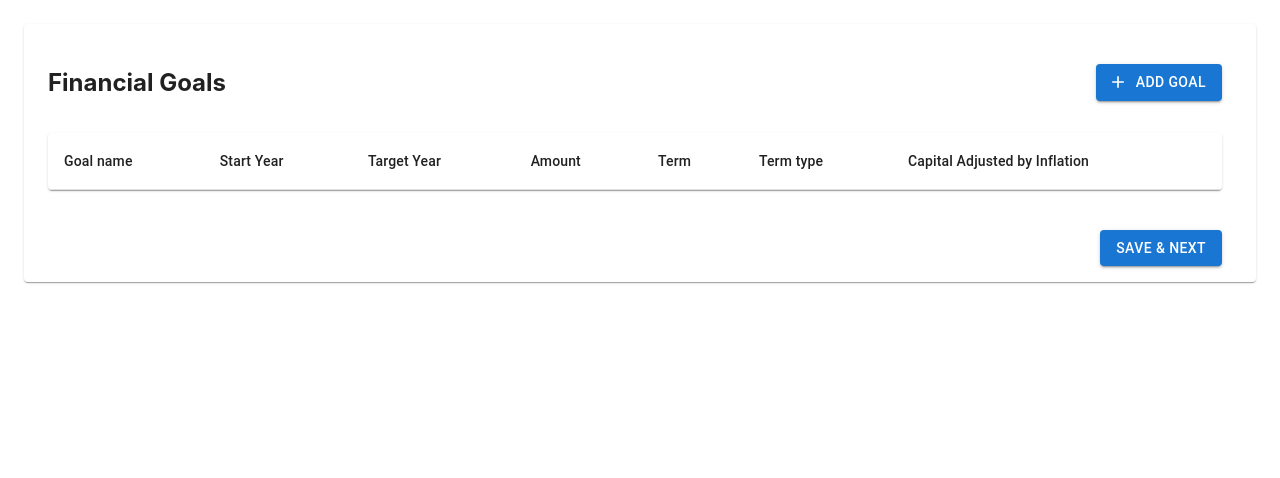
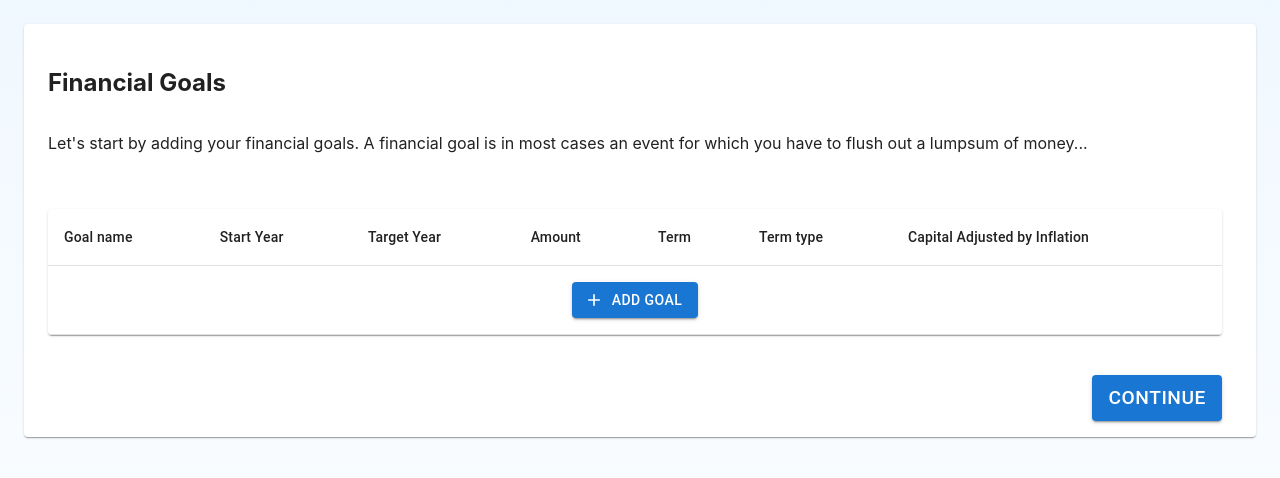
Before and after one commit to goal-based-financial-planner/goal-based-financial-planner, a React (Create React App) app: page / in a window 1280 px wide. Shown: the top 478 px of the page. Built offline with nearby package versions, Linux system fonts and the light colour scheme.

Commit message:
feat: update styles

```diff
--- a/src/components/common/EditableTable/index.tsx
+++ b/src/components/common/EditableTable/index.tsx
@@ -18,7 +18,7 @@ export interface EditableTableColumnConfig {
 }
 
 export interface EditableTableRef {
-  getData: () => AssetRow[] | null;
+  getData: () => AssetRow[];
 }
 
 interface EditableTableProps {
--- a/src/components/containers/FinancialGoals/FinancialGoalsTable/index.tsx
+++ b/src/components/containers/FinancialGoals/FinancialGoalsTable/index.tsx
@@ -1,4 +1,4 @@
-import React from 'react';
+import React, { ReactNode } from 'react';
 import {
   Table,
   TableBody,
@@ -12,9 +12,13 @@ import { FinancialGoal } from '../../../../domain/FinancialGoals';
 
 interface FinancialGoalsTableProps {
   goals: FinancialGoal[];
+  addGoalButton: ReactNode;
 }
 
-const FinancialGoalsTable: React.FC<FinancialGoalsTableProps> = ({ goals }) => {
+const FinancialGoalsTable: React.FC<FinancialGoalsTableProps> = ({
+  goals,
+  addGoalButton,
+}) => {
   return (
     <TableContainer component={Paper}>
       <Table>
@@ -30,7 +34,8 @@ const FinancialGoalsTable: React.FC<FinancialGoalsTableProps> = ({ goals }) => {
           </TableRow>
         </TableHead>
         <TableBody>
-          {goals.map((goal, index) => (
+          {goals && goals.length > 0 ? (
+            goals.map((goal, index) => (
               <TableRow key={index}>
                 <TableCell>{goal.goalName}</TableCell>
                 <TableCell>{goal.startYear}</TableCell>
@@ -38,8 +43,16 @@ const FinancialGoalsTable: React.FC<FinancialGoalsTableProps> = ({ goals }) => {
                 <TableCell>{goal.targetAmount}</TableCell>
                 <TableCell>{goal.getTerm()}</TableCell>
                 <TableCell>{goal.getTermType()}</TableCell>
+                <TableCell>{goal.getTargetAmount()}</TableCell>
               </TableRow>
-          ))}
+            ))
+          ) : (
+            <TableRow>
+              <TableCell colSpan={7} style={{ textAlign: 'center' }}>
+                {addGoalButton}
+              </TableCell>
+            </TableRow>
+          )}
         </TableBody>
       </Table>
     </TableContainer>
--- a/src/components/containers/FinancialGoals/index.tsx
+++ b/src/components/containers/FinancialGoals/index.tsx
@@ -21,6 +21,18 @@ const FinancialGoals: React.FC<FinancialGoalsProps> = ({
     setShowAddGoalsModal(false);
   };
 
+  const getAddGoalButton = () => {
+    return (
+      <CustomButton
+        text="Add Goal"
+        startIcon={<AddIcon />}
+        onClick={() => {
+          setShowAddGoalsModal(true);
+        }}
+      />
+    );
+  };
+
   return (
     <>
       <Grid container spacing={2}>
@@ -35,18 +47,22 @@ const FinancialGoals: React.FC<FinancialGoalsProps> = ({
             alignItems: 'center',
           }}
         >
+          {plannerData.financialGoals.length > 0 ? (
+            <Box>{getAddGoalButton()}</Box>
+          ) : null}
+        </Grid>
+        <Grid xs={12}>
           <Box>
-            <CustomButton
-              text="Add Goal"
-              startIcon={<AddIcon />}
-              onClick={() => {
-                setShowAddGoalsModal(true);
-              }}
-            />
+            Let's start by adding your financial goals. A financial goal is in
+            most cases an event for which you have to flush out a lumpsum of
+            money...
           </Box>
         </Grid>
-        <Grid xs={12} sx={{ mb: 5 }}>
-          <FinancialGoalsTable goals={plannerData.financialGoals} />
+        <Grid xs={12} sx={{ mb: 5, mt: 5 }}>
+          <FinancialGoalsTable
+            goals={plannerData.financialGoals}
+            addGoalButton={getAddGoalButton()}
+          />
         </Grid>
       </Grid>
 
--- a/src/components/containers/InvestmentsBreakdown/LongTermGoalsSplit/index.tsx
+++ b/src/components/containers/InvestmentsBreakdown/LongTermGoalsSplit/index.tsx
@@ -1,182 +1,3 @@
-// // import { DataGrid, GridColDef, GridRowsProp } from '@mui/x-data-grid';
-
-// // const BasicEditingGrid = () => {
-// //   return (
-// //     <div style={{ height: 400, width: '30%' }}>
-// //       <DataGrid
-// //         rows={rows}
-// //         columns={columns}
-// //         hideFooterPagination
-// //         rowSelection={false}
-// //       />
-// //     </div>
-// //   );
-// // };
-
-// // const columns: GridColDef[] = [
-// //   { field: 'assetType', headerName: 'Asset Type', width: 180, editable: true },
-// //   {
-// //     field: 'percentage',
-// //     headerName: 'Percentage',
-// //     type: 'number',
-// //     editable: true,
-// //   },
-// // ];
-
-// // const rows: GridRowsProp = [
-// //   {
-// //     id: 1,
-// //     assetType: 'fghjk',
-// //     percentage: 25,
-// //   },
-// //   {
-// //     id: 2,
-// //     assetType: 'trfyguhjk',
-// //     percentage: 36,
-// //   },
-// //   {
-// //     id: 3,
-// //     assetType: 'rtfyguhil',
-// //     percentage: 19,
-// //   },
-// //   {
-// //     id: 4,
-// //     assetType: 'ytui',
-// //     percentage: 28,
-// //   },
-// //   {
-// //     id: 5,
-// //     assetType: 'ytui',
-// //     percentage: 23,
-// //   },
-// // ];
-// // export default BasicEditingGrid;
-
-// import * as React from 'react';
-// import Box from '@mui/material/Box';
-// import Button from '@mui/material/Button';
-// import AddIcon from '@mui/icons-material/Add';
-
-// import {
-//   GridRowsProp,
-//   DataGrid,
-//   GridColDef,
-//   GridToolbarContainer,
-//   GridEventListener,
-//   GridRowEditStopReasons,
-// } from '@mui/x-data-grid';
-
-// const initialRows: GridRowsProp = [
-//   {
-//     id: 1,
-//     assetType: 'fghjk',
-//     percentage: 25,
-//   },
-//   {
-//     id: 2,
-//     assetType: 'trfyguhjk',
-//     percentage: 36,
-//   },
-//   {
-//     id: 3,
-//     assetType: 'rtfyguhil',
-//     percentage: 19,
-//   },
-//   {
-//     id: 4,
-//     assetType: 'ytui',
-//     percentage: 28,
-//   },
-//   {
-//     id: 5,
-//     assetType: 'ytui',
-//     percentage: 23,
-//   },
-// ];
-
-// interface EditToolbarProps {
-//   setRows: (newRows: (oldRows: GridRowsProp) => GridRowsProp) => void;
-// }
-
-// const EditToolbar = (props: EditToolbarProps) => {
-//   const { setRows } = props;
-
-//   const handleClick = () => {
-//     const id = 10;
-//     setRows((oldRows) => [
-//       ...oldRows,
-//       { id, assetType: '', percentage: '', isNew: true },
-//     ]);
-//   };
-
-//   return (
-//     <GridToolbarContainer>
-//       <Button color="primary" startIcon={<AddIcon />} onClick={handleClick}>
-//         Add record
-//       </Button>
-//     </GridToolbarContainer>
-//   );
-// };
-
-// const FullFeaturedCrudGrid = () => {
-//   const [rows, setRows] = React.useState(initialRows);
-
-//   const handleRowEditStop: GridEventListener<'rowEditStop'> = (
-//     params,
-//     event,
-//   ) => {
-//     if (params.reason === GridRowEditStopReasons.rowFocusOut) {
-//       event.defaultMuiPrevented = true;
-//     }
-//   };
-
-//   const columns: GridColDef[] = [
-//     {
-//       field: 'assetType',
-//       headerName: 'Asset Type',
-//       width: 180,
-//       editable: true,
-//     },
-//     {
-//       field: 'percentage',
-//       headerName: 'Percentage',
-//       type: 'number',
-//       editable: true,
-//     },
-//   ];
-
-//   return (
-//     <Box
-//       sx={{
-//         height: 500,
-//         width: '30%',
-//         '& .actions': {
-//           color: 'text.secondary',
-//         },
-//         '& .textPrimary': {
-//           color: 'text.primary',
-//         },
-//       }}
-//     >
-//       <DataGrid
-//         rows={rows}
-//         columns={columns}
-//         editMode="row"
-//         onRowEditStop={handleRowEditStop}
-//         slots={{
-//           toolbar: EditToolbar,
-//         }}
-//         slotProps={{
-//           toolbar: { setRows },
-//         }}
-//         hideFooterPagination
-//       />
-//     </Box>
-//   );
-// };
-
-// export default FullFeaturedCrudGrid;
-
 import React, { Dispatch, useRef } from 'react';
 
 import { PlannerDataAction } from '../../../../store/plannerDataReducer';
@@ -213,20 +34,23 @@ const AssetsPlanner: React.FC<AssetsPlannerProps> = ({
     },
   ];
 
-  // const goalsWithoutEmptyData = (goals: AssetRow[] | null | undefined) => {
-  //   goals?.filter((id) => {
-  //     return id.assetType !== '' && id.percentage !== '';
-  //   });
-  // };
+  const goalsWithoutEmptyData = (goals?: AssetRow[]) => {
+    return goals?.filter((id) => {
+      return id.assetType !== '' && id.percentage !== '';
+    });
+  };
   const handleContinue = () => {
-    const longTermGoals = longTermGoalsRef.current?.getData();
-    const midTermGoals = midTermGoalsRef.current?.getData();
-    const shortTermGoals = shortTermGoalsRef.current?.getData();
+    const longTermGoals =
+      goalsWithoutEmptyData(longTermGoalsRef.current?.getData()) || [];
+    const midTermGoals =
+      goalsWithoutEmptyData(midTermGoalsRef.current?.getData()) || [];
+    const shortTermGoals =
+      goalsWithoutEmptyData(shortTermGoalsRef.current?.getData()) || [];
 
     const assetsData = {
-      LongTermGoals: longTermGoals,
-      MidTermGoals: midTermGoals,
-      ShortTermGoals: shortTermGoals,
+      longTermGoals,
+      midTermGoals,
+      shortTermGoals,
     };
 
     // console.log('dfghjkl', trimmedLongTermGoals);
@@ -251,9 +75,6 @@ const AssetsPlanner: React.FC<AssetsPlannerProps> = ({
           <h4>Short Term Goals</h4>
           <EditableTable columnConfig={columnConfig} ref={shortTermGoalsRef} />
         </Stack>
-
-        {/* <EditableTable columnConfig={columnConfig} ref={midTermGoalsRef} />
-        <EditableTable columnConfig={columnConfig} ref={shortTermGoalsRef} /> */}
       </Stack>
       <CustomButton sx={{ mt: 3 }} text={'Continue'} onClick={handleContinue} />
     </>
--- a/src/components/containers/Planner/index.tsx
+++ b/src/components/containers/Planner/index.tsx
@@ -6,7 +6,7 @@ import {
 } from '../../../store/plannerDataReducer';
 import CustomPaper from '../../common/CustomPaper';
 import CustomButton from '../../common/CustomButton';
-import { Box, Grid, Stack } from '@mui/material';
+import { Box, Grid, Stack, Typography } from '@mui/material';
 import AssetsPlanner from '../InvestmentsBreakdown/LongTermGoalsSplit';
 
 const Planner: React.FC = () => {
@@ -31,8 +31,8 @@ const Planner: React.FC = () => {
           <FinancialGoals plannerData={plannerData} dispatch={dispatch} />
           <Stack alignItems="flex-end">
             <CustomButton
-              sx={{ mb: 2 }}
-              text="Save & Next"
+              sx={{ mb: 2, fontSize: '1.2rem' }}
+              text="Continue"
               onClick={handleSave}
             />
           </Stack>
@@ -42,6 +42,7 @@ const Planner: React.FC = () => {
           <Grid container spacing={2} alignItems="center">
             <Grid item xs={11}>
               <h2>Financial Goals</h2>
+              <Typography>You have added </Typography>
             </Grid>
             <Grid item xs={1}>
               <CustomButton text="Edit" onClick={handleEdit} />
--- a/src/domain/AssetData.ts
+++ b/src/domain/AssetData.ts
@@ -4,7 +4,7 @@ export interface AssetRow {
 }
 
 export interface Assets {
-  LongTermGoals: AssetRow[] | null | undefined;
-  MidTermGoals: AssetRow[] | null | undefined;
-  ShortTermGoals: AssetRow[] | null | undefined;
+  longTermGoals: AssetRow[];
+  midTermGoals: AssetRow[];
+  shortTermGoals: AssetRow[];
 }
--- a/src/domain/PlannerData.ts
+++ b/src/domain/PlannerData.ts
@@ -1,7 +1,7 @@
 import { Assets } from './AssetData';
 import { FinancialGoal } from './FinancialGoals';
 
-export type PlannerData = {
-  financialGoals: FinancialGoal[];
-  assets: Assets;
-};
+export class PlannerData {
+  financialGoals: FinancialGoal[] = [];
+  assets: Assets = { longTermGoals: [], midTermGoals: [], shortTermGoals: [] };
+}
--- a/src/index.css
+++ b/src/index.css
@@ -5,6 +5,12 @@ body {
     sans-serif;
   -webkit-font-smoothing: antialiased;
   -moz-osx-font-smoothing: grayscale;
+  background: linear-gradient(
+    to bottom,
+    #f0f8ff,
+    #ffffff
+  ); /* Replace these color codes with your desired light blue gradient */
+  height: 100vh; /* Add this line to make the body take the full height of the page */
 }
 
 code {
--- a/src/store/plannerDataReducer.ts
+++ b/src/store/plannerDataReducer.ts
@@ -6,14 +6,7 @@ export type PlannerDataAction = {
   type: PlannerDataActionType;
 };
 
-export const initialPlannerData: PlannerData = {
-  financialGoals: [],
-  assets: {
-    LongTermGoals: null,
-    MidTermGoals: null,
-    ShortTermGoals: null,
-  },
-};
+export const initialPlannerData: PlannerData = new PlannerData();
 
 export function plannerDataReducer(
   state = initialPlannerData,
```
Also changed, not shown: 1 other file (tests, documents, lock files or other folders). Lines whose indentation alone changed are shown as unchanged.
